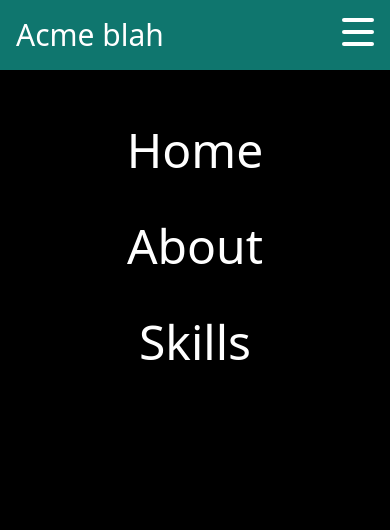
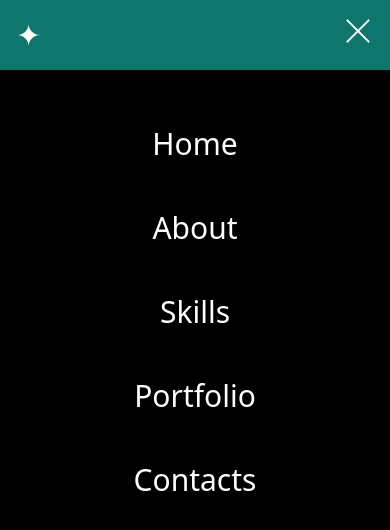
Before and after one commit to elisa-morales/elisa-morales.github.io, a website: page index.html in a window 390 px wide. Both pictures are taken after a click on the button 358 px from the left and 32 px from the top of the page. Drawn offline with Linux system fonts and the light colour scheme.

Commit message:
hamburger menu

```diff
--- a/assets/css/input.css
+++ b/assets/css/input.css
@@ -6,4 +6,8 @@
   .section-min-height {
     min-height: cal(100vh - 68px);
   }
+
+  .toggle-btn {
+    @apply [&>div::before]:translate-y-0 [&>div::before]:rotate-45 [&>div::after]:translate-y-0 [&>div::after]:-rotate-45 [&>div]:bg-transparent;
+  }
 }
--- a/assets/js/index.js
+++ b/assets/js/index.js
@@ -5,6 +5,7 @@ const initApp = () => {
   const toggleMenu = () => {
     mobileMenu.classList.toggle("hidden")
     mobileMenu.classList.toggle("flex")
+    hamburgerBtn.classList.toggle("toggle-btn")
   }
 
   hamburgerBtn.addEventListener("click", toggleMenu)
--- a/index.html
+++ b/index.html
@@ -10,26 +10,28 @@
   <body>
     <header class="bg-teal-700 text-white sticky top-0 z-10">
       <section class="max-w-4x1 mx-auto p-4 flex justify-between items-center">
-        <h1 class="text-3xl font-medium">Acme blah</h1>
+        <h1 class="text-3xl font-medium">&#10022;</h1>
         <div>
-          <button id="hamburger-button" class="text-3xl md:hidden cursor-pointer relative w-8 h-8">
+          <button id="hamburger-button" class="text-3xl sm:hidden cursor-pointer relative w-8 h-8">
             <div
-              class="bg-white w-8 h-1 rounded absolute top-4 -mt-0.5 transition-all duration-500 before:content[''] before:bg-white before:w-8 before:h-1 before:rounded before:absolute before:-translate-x-4 before:-translate-6-3 before:-translate-y-3 before:transition-all before:duration-500 after:content[''] after:bg-white after:w-8 after:h-1 after:rounded after:absolute after:-translate-x-4 after:-translate-6-3 after:translate-y-3 after:transition-all after:duration-500"
+              class="bg-white w-8 h-0.5 rounded absolute top-4 -mt-0.5 transition-all duration-500 before:content[''] before:bg-white before:w-8 before:h-0.5 before:rounded before:absolute before:-translate-x-4 before:-translate-6-3 before:-translate-y-3 before:transition-all before:duration-500 after:content[''] after:bg-white after:w-8 after:h-0.5 after:rounded after:absolute after:-translate-x-4 after:-translate-6-3 after:translate-y-3 after:transition-all after:duration-500"
             ></div>
           </button>
           <nav class="hidden sm:block space-x-8 text-xl" aria-label="main">
-            <a href="" class="hover:opacity-90">About</a>
-            <a href="" class="hover:opacity-90">Skills</a>
-            <a href="" class="hover:opacity-90">Portfolio</a>
-            <a href="" class="hover:opacity-90">Contacts</a>
+            <a href="">About</a>
+            <a href="">Skills</a>
+            <a href="">Portfolio</a>
+            <a href="">Contacts</a>
           </nav>
         </div>
       </section>
-      <section id="mobile-menu" class="absolute top-68 bg-black w-full text-5xl flex-col justify-content-center origin-top animate-open-menu hidden">
+      <section id="mobile-menu" class="absolute top-68 bg-black w-full text-3xl flex-col justify-content-center origin-top animate-open-menu hidden">
         <nav class="flex flex-col min-h-screen items-center py-8" aria-label="mobile">
-          <a href="" class="w-full text-center py-6 hover:opacity-90">Home</a>
-          <a href="" class="w-full text-center py-6 hover:opacity-90">About</a>
-          <a href="" class="w-full text-center py-6 hover:opacity-90">Skills</a>
+          <a href="" class="w-full text-center py-6">Home</a>
+          <a href="" class="w-full text-center py-6">About</a>
+          <a href="#skills" class="w-full text-center py-6">Skills</a>
+          <a href="" class="w-full text-center py-6">Portfolio</a>
+          <a href="" class="w-full text-center py-6">Contacts</a>
         </nav>
       </section>
     </header>
--- a/tailwind.config.js
+++ b/tailwind.config.js
@@ -6,7 +6,6 @@ module.exports = {
       keyframes: {
         "open-menu": {
           "0%": { transform: "scaleY(0)" },
-          "80%": { transform: "scaleY(1.2)" },
           "100%": { transform: "scaleY(1)" },
         },
       },
```
Also changed, not shown: assets/css/style.css.
